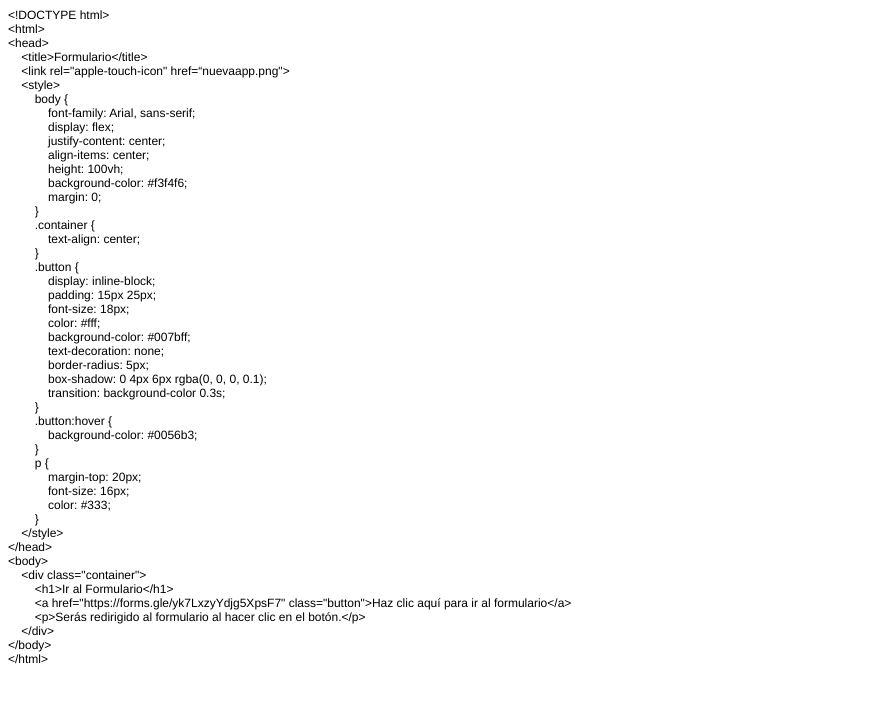
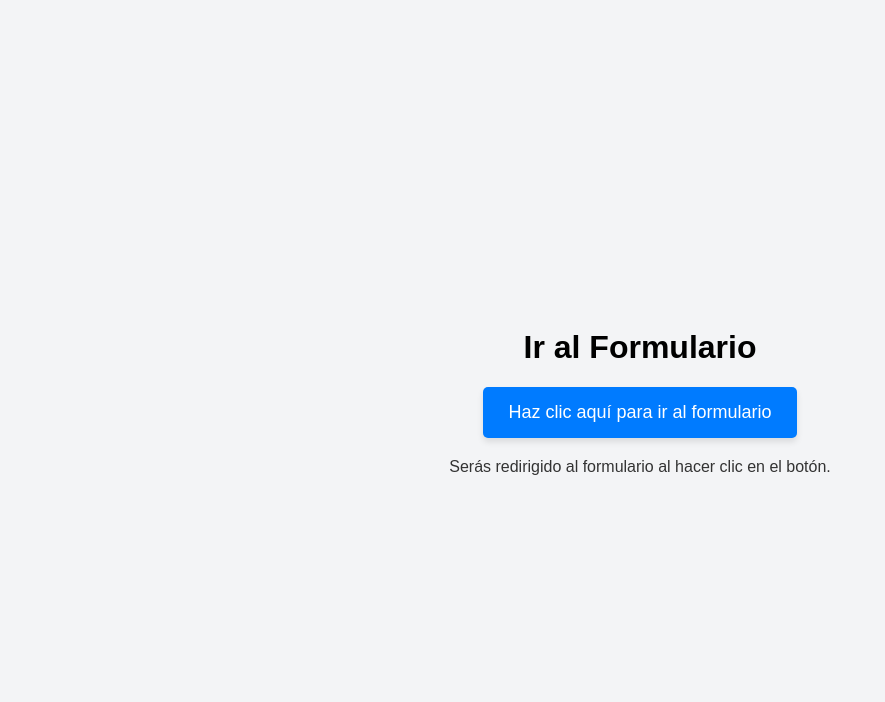
Before and after one commit to 01Andreacar0/appruta, a plain HTML site: page index.html in a window 1280 px wide. Shown: the whole page, without its empty margins (0-885 px from the left). Drawn offline with Linux system fonts and the light colour scheme.

Commit message:
index.html

```diff
--- a/index.html
+++ b/index.html
@@ -1,62 +1,47 @@
-<!DOCTYPE html PUBLIC "-//W3C//DTD HTML 4.01//EN" "http://www.w3.org/TR/html4/strict.dtd">
+<!DOCTYPE html>
 <html>
 <head>
-  <meta http-equiv="Content-Type" content="text/html; charset=utf-8">
-  <meta http-equiv="Content-Style-Type" content="text/css">
-  <title></title>
-  <meta name="Generator" content="Cocoa HTML Writer">
-  <meta name="CocoaVersion" content="1894.6">
-  <style type="text/css">
-    p.p1 {margin: 0.0px 0.0px 0.0px 0.0px; font: 12.0px Helvetica}
-  </style>
+    <title>Formulario</title>
+    <link rel="apple-touch-icon" href="nuevaapp.png">
+    <style>
+        body {
+            font-family: Arial, sans-serif;
+            display: flex;
+            justify-content: center;
+            align-items: center;
+            height: 100vh;
+            background-color: #f3f4f6;
+            margin: 0;
+        }
+        .container {
+            text-align: center;
+        }
+        .button {
+            display: inline-block;
+            padding: 15px 25px;
+            font-size: 18px;
+            color: #fff;
+            background-color: #007bff;
+            text-decoration: none;
+            border-radius: 5px;
+            box-shadow: 0 4px 6px rgba(0, 0, 0, 0.1);
+            transition: background-color 0.3s;
+        }
+        .button:hover {
+            background-color: #0056b3;
+        }
+        p {
+            margin-top: 20px;
+            font-size: 16px;
+            color: #333;
+        }
+    </style>
 </head>
 <body>
-<p class="p1">&lt;!DOCTYPE html&gt;</p>
-<p class="p1">&lt;html&gt;</p>
-<p class="p1">&lt;head&gt;</p>
-<p class="p1"><span class="Apple-converted-space">    </span>&lt;title&gt;Formulario&lt;/title&gt;</p>
-<p class="p1"><span class="Apple-converted-space">    </span>&lt;link rel="apple-touch-icon" href=“nuevaapp.png"&gt;</p>
-<p class="p1"><span class="Apple-converted-space">    </span>&lt;style&gt;</p>
-<p class="p1"><span class="Apple-converted-space">        </span>body {</p>
-<p class="p1"><span class="Apple-converted-space">            </span>font-family: Arial, sans-serif;</p>
-<p class="p1"><span class="Apple-converted-space">            </span>display: flex;</p>
-<p class="p1"><span class="Apple-converted-space">            </span>justify-content: center;</p>
-<p class="p1"><span class="Apple-converted-space">            </span>align-items: center;</p>
-<p class="p1"><span class="Apple-converted-space">            </span>height: 100vh;</p>
-<p class="p1"><span class="Apple-converted-space">            </span>background-color: #f3f4f6;</p>
-<p class="p1"><span class="Apple-converted-space">            </span>margin: 0;</p>
-<p class="p1"><span class="Apple-converted-space">        </span>}</p>
-<p class="p1"><span class="Apple-converted-space">        </span>.container {</p>
-<p class="p1"><span class="Apple-converted-space">            </span>text-align: center;</p>
-<p class="p1"><span class="Apple-converted-space">        </span>}</p>
-<p class="p1"><span class="Apple-converted-space">        </span>.button {</p>
-<p class="p1"><span class="Apple-converted-space">            </span>display: inline-block;</p>
-<p class="p1"><span class="Apple-converted-space">            </span>padding: 15px 25px;</p>
-<p class="p1"><span class="Apple-converted-space">            </span>font-size: 18px;</p>
-<p class="p1"><span class="Apple-converted-space">            </span>color: #fff;</p>
-<p class="p1"><span class="Apple-converted-space">            </span>background-color: #007bff;</p>
-<p class="p1"><span class="Apple-converted-space">            </span>text-decoration: none;</p>
-<p class="p1"><span class="Apple-converted-space">            </span>border-radius: 5px;</p>
-<p class="p1"><span class="Apple-converted-space">            </span>box-shadow: 0 4px 6px rgba(0, 0, 0, 0.1);</p>
-<p class="p1"><span class="Apple-converted-space">            </span>transition: background-color 0.3s;</p>
-<p class="p1"><span class="Apple-converted-space">        </span>}</p>
-<p class="p1"><span class="Apple-converted-space">        </span>.button:hover {</p>
-<p class="p1"><span class="Apple-converted-space">            </span>background-color: #0056b3;</p>
-<p class="p1"><span class="Apple-converted-space">        </span>}</p>
-<p class="p1"><span class="Apple-converted-space">        </span>p {</p>
-<p class="p1"><span class="Apple-converted-space">            </span>margin-top: 20px;</p>
-<p class="p1"><span class="Apple-converted-space">            </span>font-size: 16px;</p>
-<p class="p1"><span class="Apple-converted-space">            </span>color: #333;</p>
-<p class="p1"><span class="Apple-converted-space">        </span>}</p>
-<p class="p1"><span class="Apple-converted-space">    </span>&lt;/style&gt;</p>
-<p class="p1">&lt;/head&gt;</p>
-<p class="p1">&lt;body&gt;</p>
-<p class="p1"><span class="Apple-converted-space">    </span>&lt;div class="container"&gt;</p>
-<p class="p1"><span class="Apple-converted-space">        </span>&lt;h1&gt;Ir al Formulario&lt;/h1&gt;</p>
-<p class="p1"><span class="Apple-converted-space">        </span>&lt;a href="https://forms.gle/yk7LxzyYdjg5XpsF7" class="button"&gt;Haz clic aquí para ir al formulario&lt;/a&gt;</p>
-<p class="p1"><span class="Apple-converted-space">        </span>&lt;p&gt;Serás redirigido al formulario al hacer clic en el botón.&lt;/p&gt;</p>
-<p class="p1"><span class="Apple-converted-space">    </span>&lt;/div&gt;</p>
-<p class="p1">&lt;/body&gt;</p>
-<p class="p1">&lt;/html&gt;</p>
+    <div class="container">
+        <h1>Ir al Formulario</h1>
+        <a href="https://forms.gle/cvQ6yWGrFS15R3UC8" class="button">Haz clic aquí para ir al formulario</a>
+        <p>Serás redirigido al formulario al hacer clic en el botón.</p>
+    </div>
 </body>
 </html>
```
